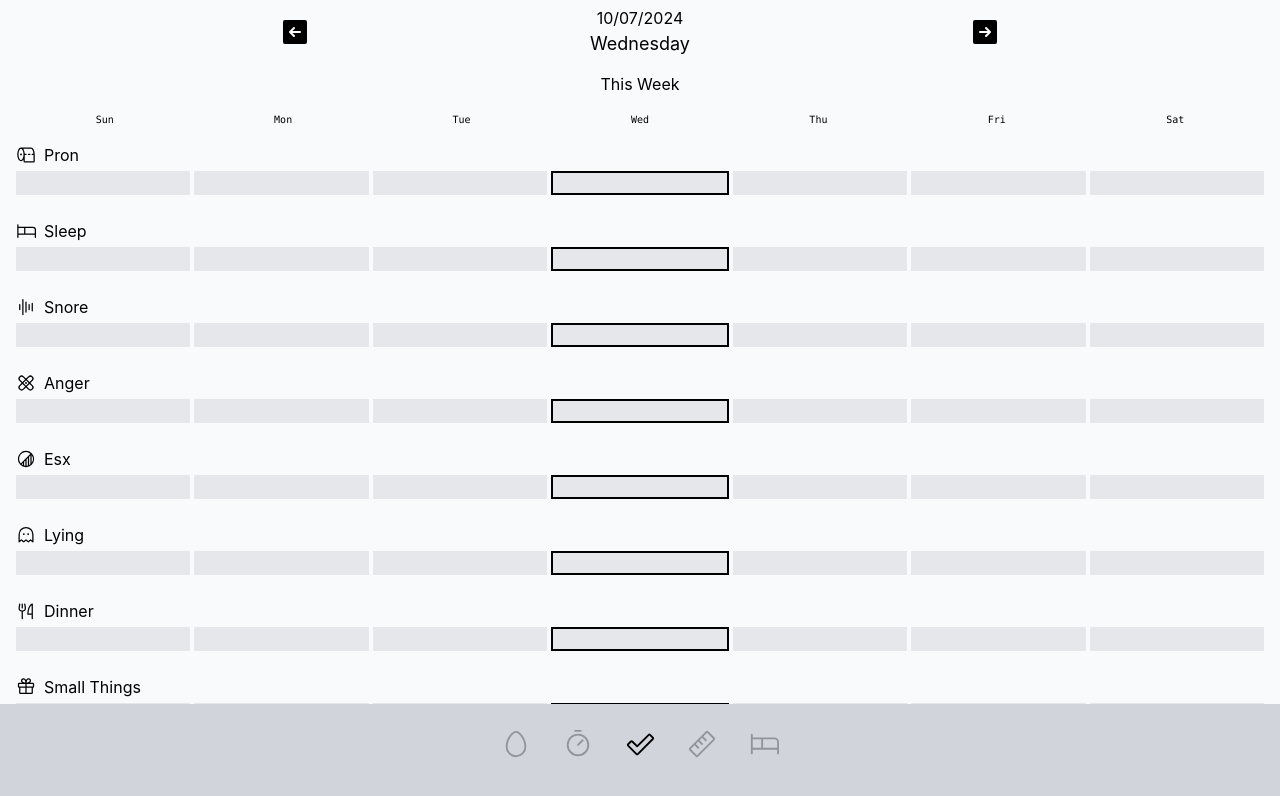
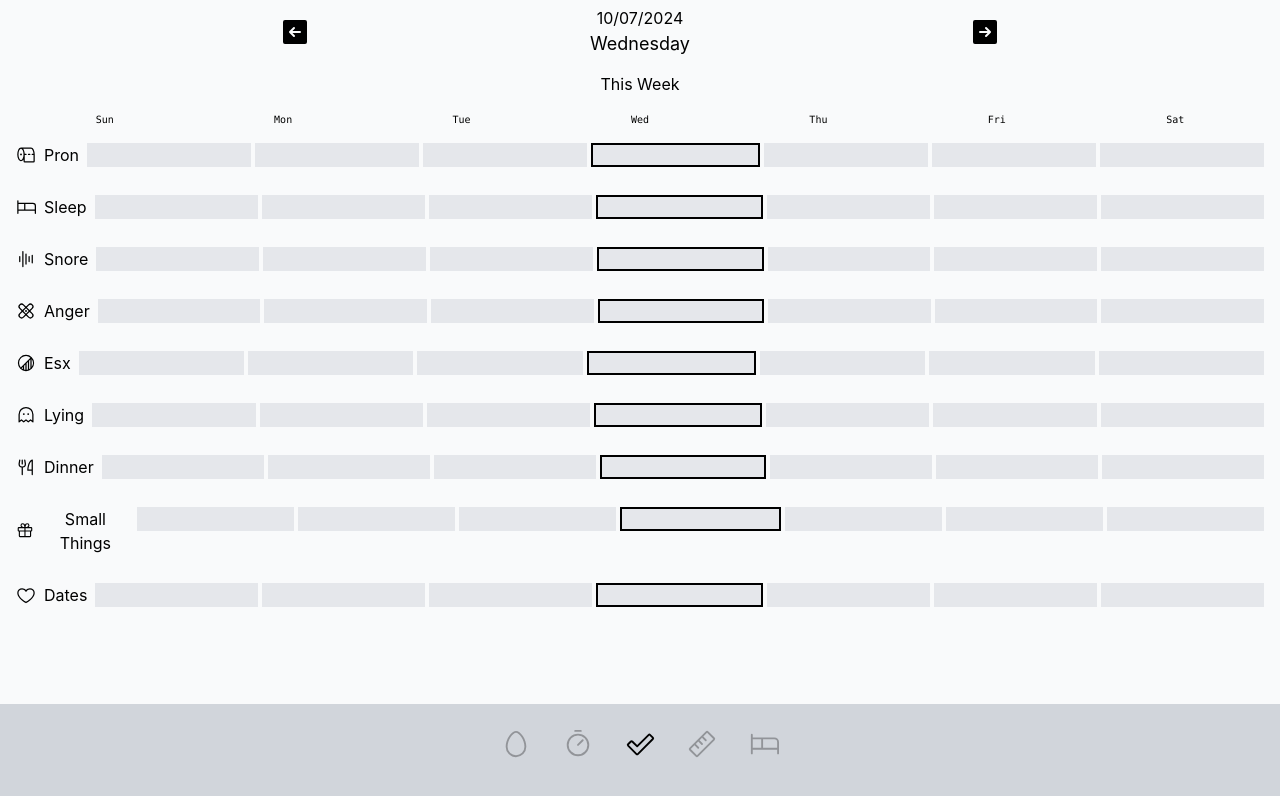
Before and after one commit to EliranSun/trackers, a React (Create React App) app: page / in a window 1280 px wide. Shown: the top 796 px of the page. Built offline with nearby package versions, Linux system fonts and the light colour scheme; no server answers; the database is empty.

Commit message:
Update HabitTemplate.jsx

```diff
--- a/src/components/templates/HabitTemplate.jsx
+++ b/src/components/templates/HabitTemplate.jsx
@@ -46,7 +46,7 @@ export const HabitTemplate = ({date}) => {
             {checkboxTrackers.map(tracker => {
                 const Icon = tracker.icon;
                 return (
-                    <div key={tracker.name} className="my-2">
+                    <div key={tracker.name} className="flex gap-2 my-2">
                         <h1 className="flex items-center gap-2 mb-1">
                             <Icon size={20}/> {tracker.name}
                         </h1>
```
